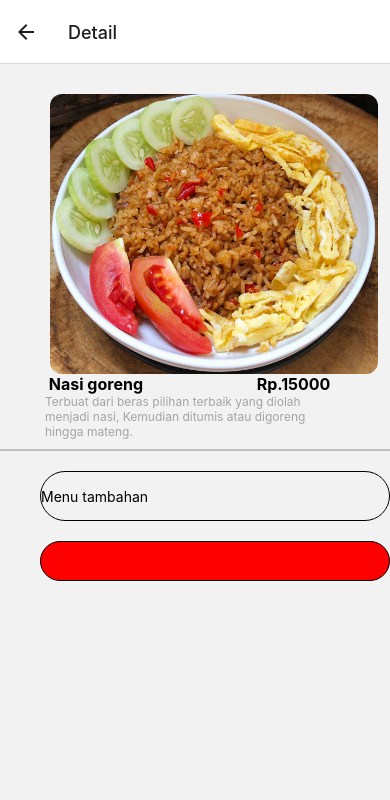
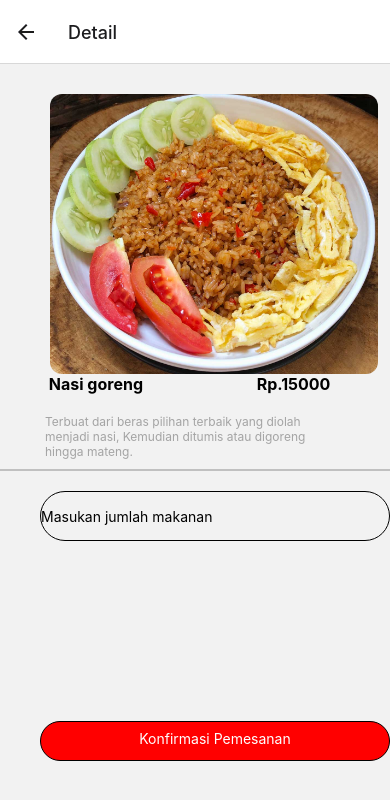
Before and after one commit to KhairArrayyannmhs01/AwesomeProject, a React Native app: screen /Detail in a window 390 px wide. Shown: the top 800 px of the page. Built offline with nearby package versions, Linux system fonts and the light colour scheme.

Commit message:
kntnsklh

```diff
--- a/src/pages/Detail.jsx
+++ b/src/pages/Detail.jsx
@@ -23,6 +23,7 @@ const detail = () => {
       <Text style={{
         fontSize:12,
         marginHorizontal:45,
+        marginTop:20,
         color:'#A4A4A4'
       }}>
       Terbuat dari beras pilihan terbaik yang diolah
@@ -36,6 +37,7 @@ const detail = () => {
       }}>
       </View>
 
+
       <View>
         <TextInput style= {{
             height: 50,
@@ -45,7 +47,7 @@ const detail = () => {
             marginTop:20,
             alignItem:'center',
             marginHorizontal:40
-        }} placeholder='Menu tambahan'>
+        }} placeholder='Masukan jumlah makanan'>
         </TextInput>
       </View>
 
@@ -53,13 +55,20 @@ const detail = () => {
         <View style= {{
             borderWidth:1,
             height: 40,
-            borderRadius:30,
+            borderRadius:40,
             backgroundColor:'red',
             width:350,
-            marginTop:20,
-            alignItem:'center',
+            marginTop:180,
             marginHorizontal:40
-        }} placeholder='Menu tambahan'>
+        }}>
+
+          <Text style = {{
+            textAlign: 'center',
+            marginTop: 8,
+            color : 'rgb(255,255,255)'
+          }}>
+            Konfirmasi Pemesanan
+          </Text>
         </View>
       </TouchableOpacity>
     </View>
```
